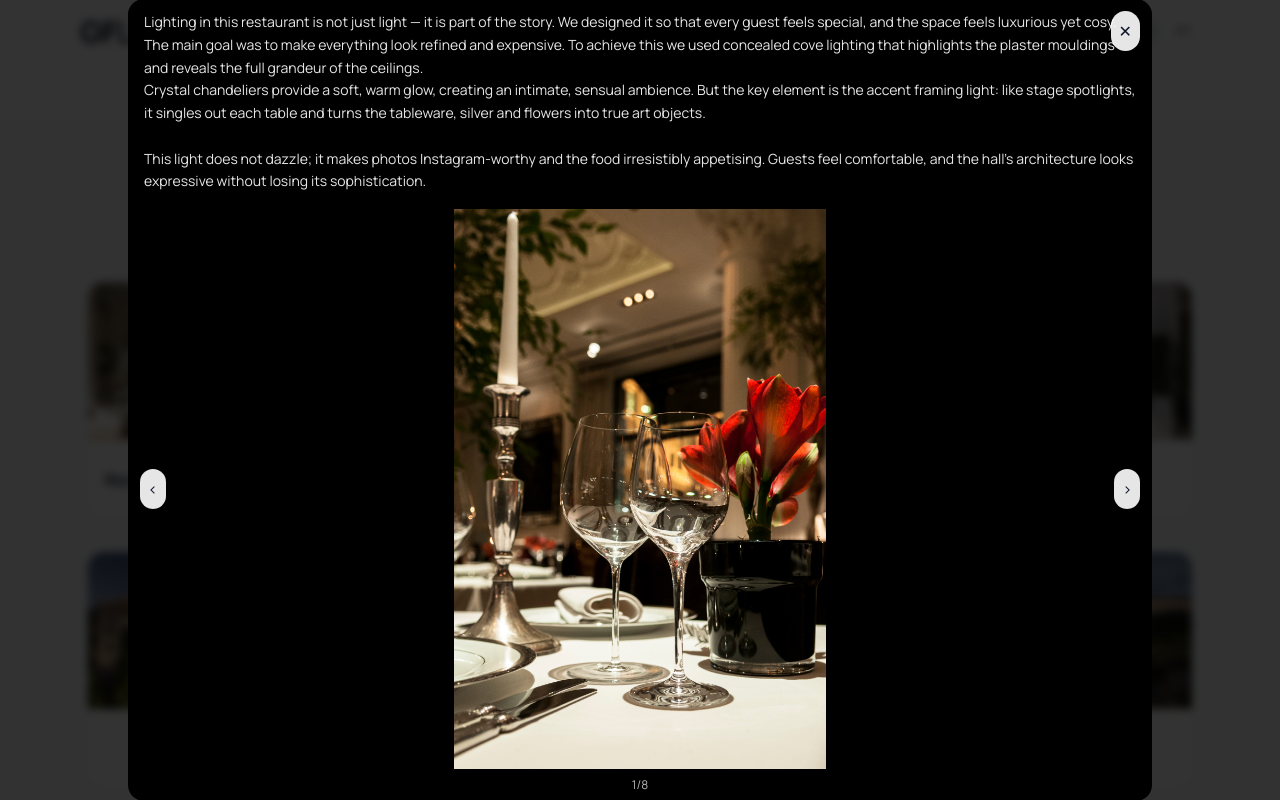
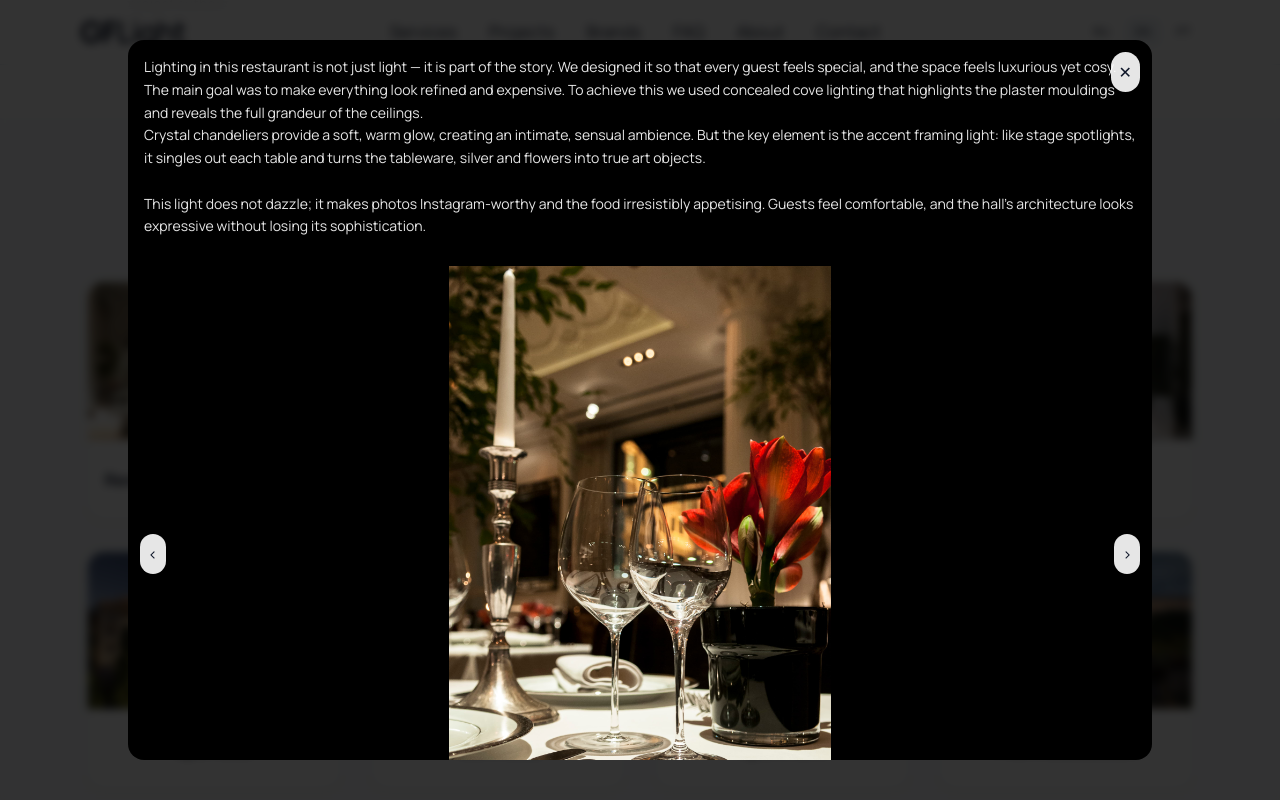
Before and after one commit to ilyaivanov239-rgb/GFLight, a Next.js app: page /en in a window 1280 px wide. Both pictures are taken after a click on the button "Restaurant lighting project". Shown: the part 1367-2167 px from the top of the page. Built offline with nearby package versions, Linux system fonts and the light colour scheme.

Commit message:
Update page.tsx

```diff
--- a/app/[lang]/page.tsx
+++ b/app/[lang]/page.tsx
@@ -562,14 +562,15 @@ export default function Page() {
         </div>
       </section>
 
-           {/* MODAL */}
+          {/* MODAL */}
 {modal && (
   <div
     className="fixed inset-0 z-50 bg-black/80 backdrop-blur-sm flex items-center justify-center p-4"
     onClick={closeModal}
   >
+    {/* ВАЖНО: прокручивается вся модалка целиком */}
     <div
-      className="relative max-w-5xl w-full bg-black rounded-2xl overflow-hidden flex flex-col"
+      className="relative max-w-5xl w-full bg-black rounded-2xl overflow-y-auto max-h-[90vh]"
       onClick={(e) => e.stopPropagation()}
       onTouchStart={onTouchStart}
       onTouchEnd={onTouchEnd}
@@ -583,20 +584,20 @@ export default function Page() {
         ✕
       </button>
 
-      {/* Краткий текст сверху (без скролла) */}
-      <div className="px-4 pt-3 pb-4 text-sm bg-black/70 text-white/90">
+      {/* Сначала текст (без отдельного скролла) */}
+      <div className="px-4 pt-4 pb-5 text-sm text-white/90">
         <p className="whitespace-pre-line leading-relaxed">
           {PROJECTS[modal.projectIndex].desc?.[lang] ??
-           PROJECTS[modal.projectIndex].blurb[lang]}
+            PROJECTS[modal.projectIndex].blurb[lang]}
         </p>
       </div>
 
-      {/* Фото — большое, по центру */}
-      <div className="relative flex-1 min-h-[60vh] flex items-center justify-center">
+      {/* Затем фото — крупное, по центру */}
+      <div className="relative grid place-items-center p-2">
         <img
           src={PROJECTS[modal.projectIndex].images[modal.imageIndex]}
           alt={PROJECTS[modal.projectIndex].title[lang]}
-          className="max-h-[70vh] w-auto object-contain"
+          className="max-h-[72vh] w-auto max-w-full object-contain"
         />
 
         {/* Prev / Next */}
@@ -616,18 +617,21 @@ export default function Page() {
         </button>
       </div>
 
-      {/* Before/After + счётчик снизу */}
+      {/* Before/After (если нужно) */}
       {showBeforeAfter && (
         <div className="py-3 text-center text-white/90 text-sm font-medium select-none">
           {baLabel}
         </div>
       )}
+
+      {/* Счётчик кадров */}
       <div className="py-2 text-center text-white/70 text-xs">
         {modal.imageIndex + 1}/{PROJECTS[modal.projectIndex].images.length}
       </div>
     </div>
   </div>
 )}
+
 </main>
   );
 }
```
